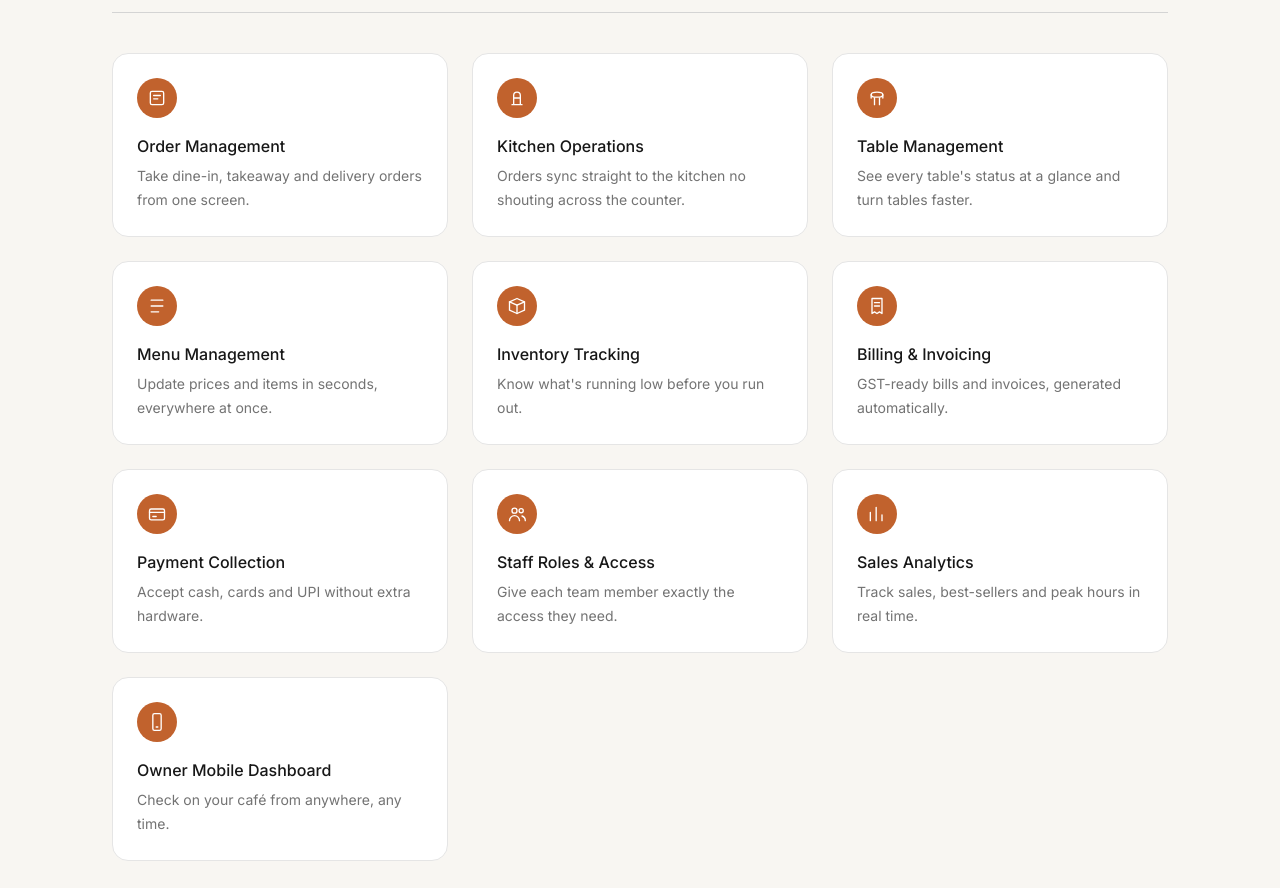
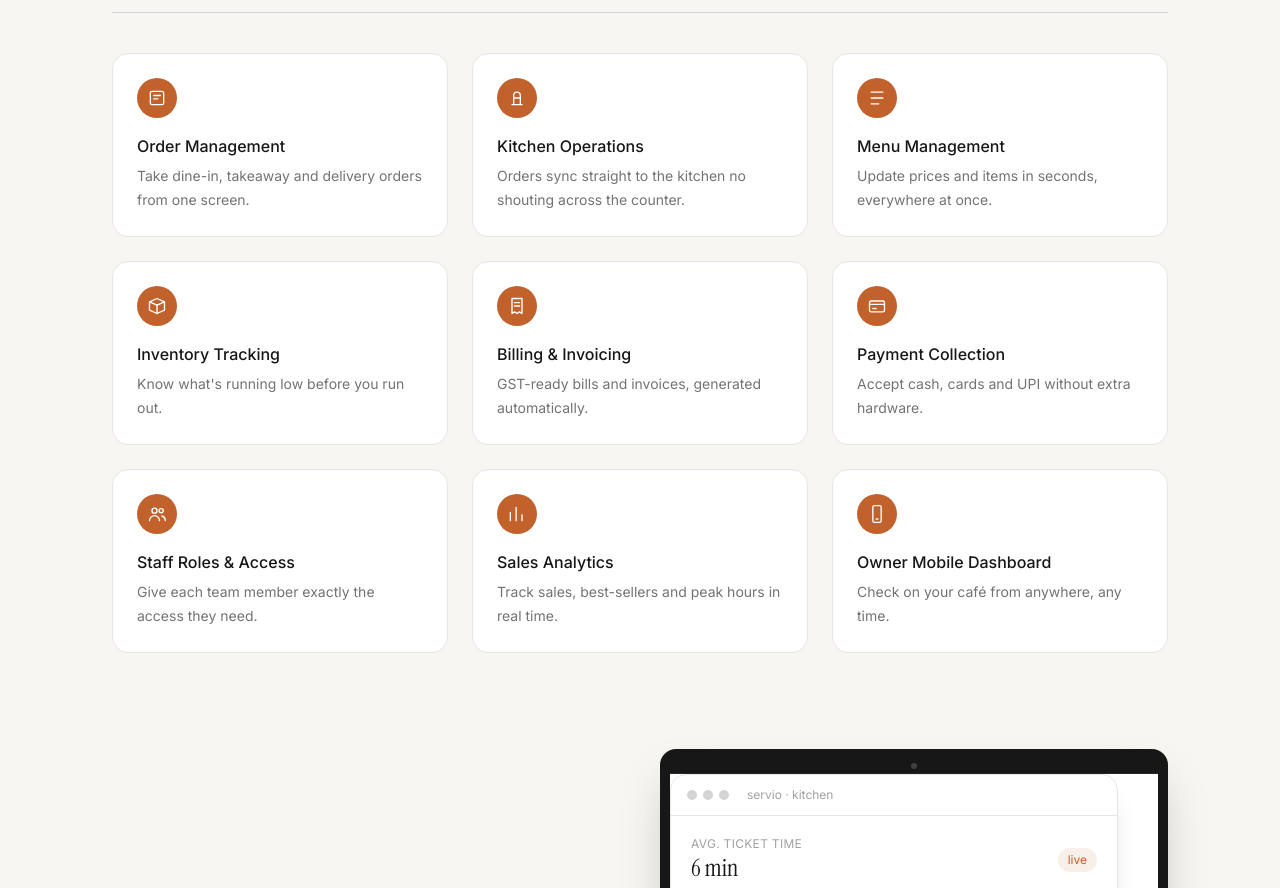
Before and after one commit to zuolabx/servio-site, a Next.js app: page / in a window 1280 px wide. Shown: the part 3320-4208 px from the top of the page. Built offline with nearby package versions, Linux system fonts and the light colour scheme.

Commit message:
Update homepage

```diff
--- a/src/app/page.tsx
+++ b/src/app/page.tsx
@@ -18,11 +18,6 @@ const features = [
     key: "kitchen",
     title: "Kitchen Operations",
     desc: "Orders sync straight to the kitchen   no shouting across the counter.",
-  },
-  {
-    key: "table",
-    title: "Table Management",
-    desc: "See every table's status at a glance and turn tables faster.",
   },
   {
     key: "menu",
```
